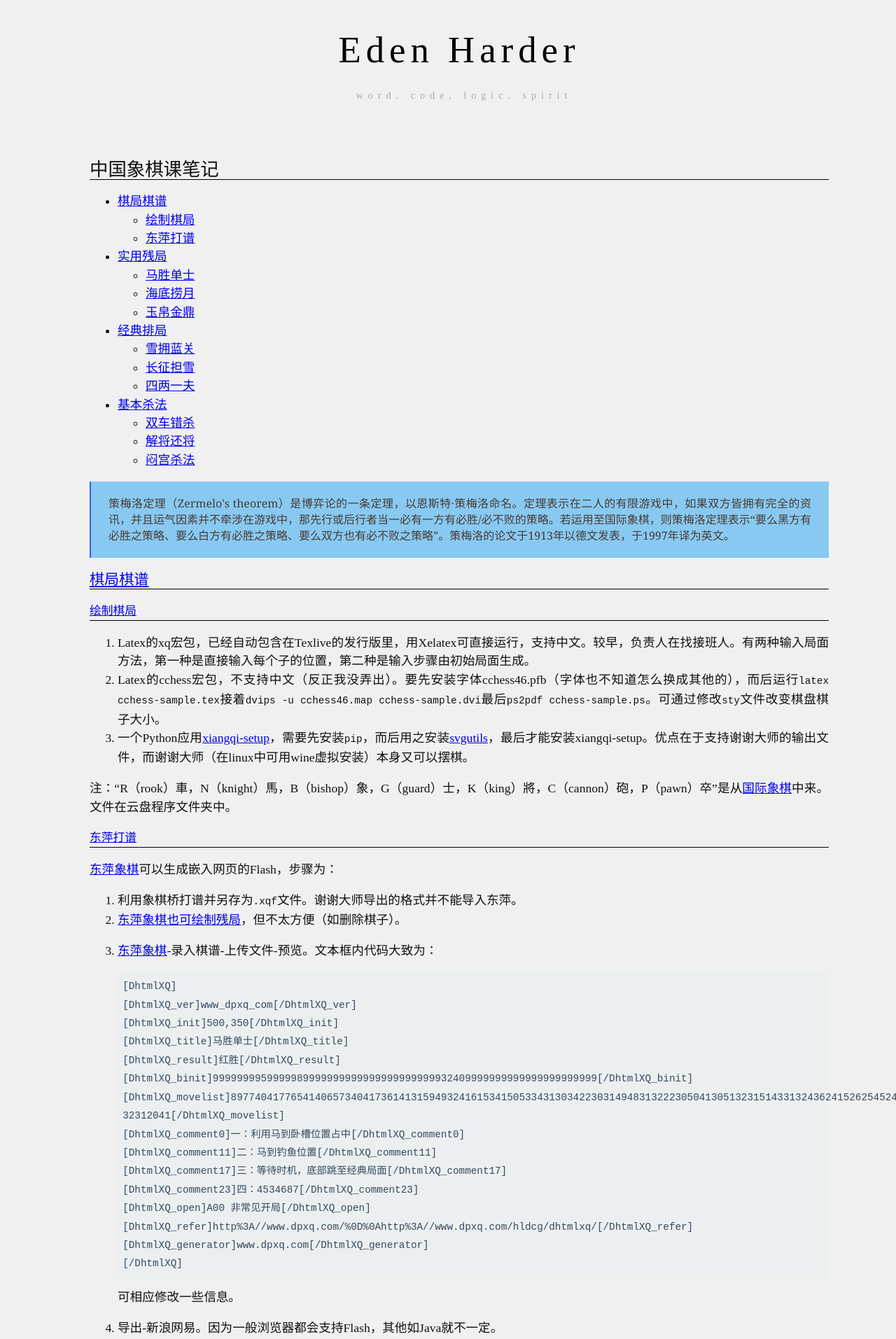
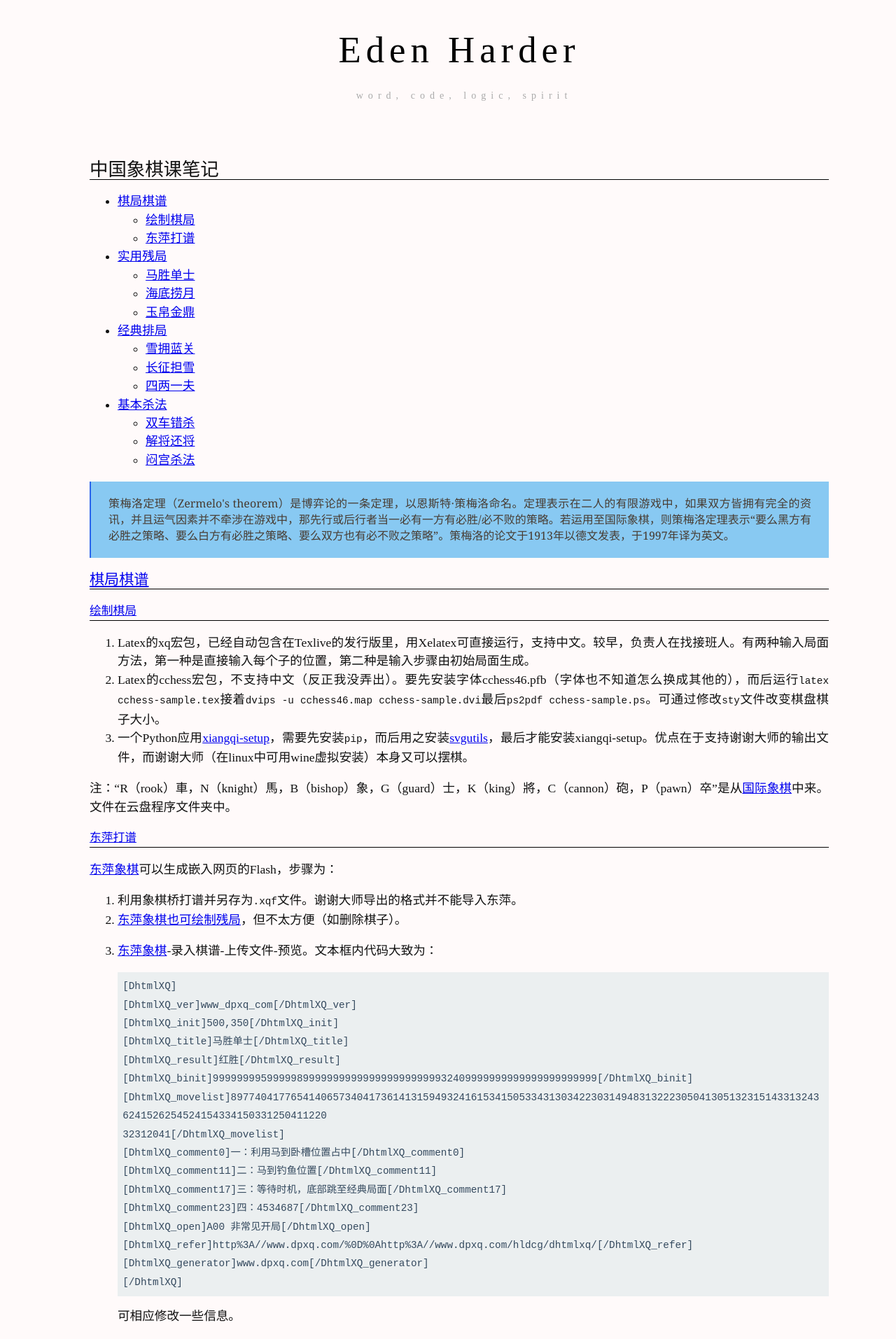
Before and after one commit to hueidou/hueidou.github.io, a Jekyll site: the page built from _posts/2014-11-22-cchess.html, in a window 1280 px wide. Shown: the top 1913 px of the page at 70% size. Built offline with Jekyll 4.4.1, drawn with Linux system fonts in a browser that asks for light colours; nearby versions of some CDN libraries; library files that are not in the unit come from our copies; Markdown is read by kramdown in place of the engine named in the settings; comment, search, counter and statistics services are not loaded.

Commit message:
color breakup

```diff
--- a/css/screen.css
+++ b/css/screen.css
@@ -13,7 +13,7 @@ body {
 }
 
 body {
-  background-color: #f0f0f0;
+  background-color: #fffafa;
 }
 
 pre {
@@ -21,6 +21,8 @@ pre {
     background-color: #ebeff0;
     color: #34495e;
     padding: 0.5em;
+    white-space: pre-wrap;
+    word-wrap: break-word;
 }
 code {
     font-family: monospace;
```
